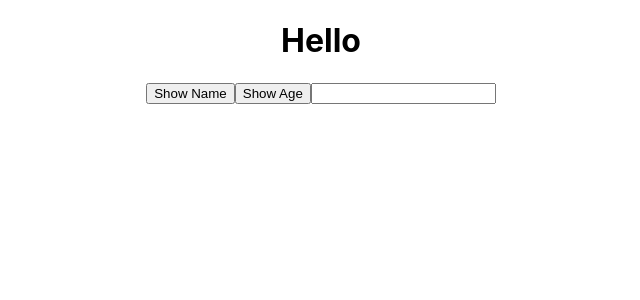
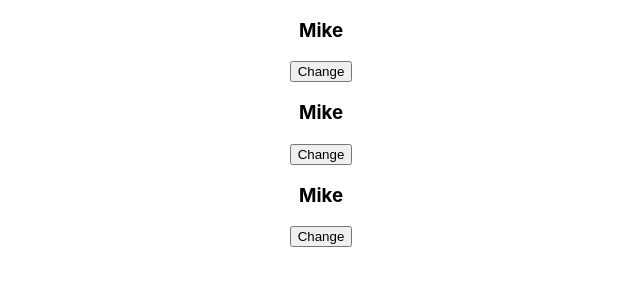
Before and after one commit to yhkang-xx/react-lecture, a React (Create React App) app: page / in a window 1280 px wide. Shown: the top 300 px of the page, without its empty margins (319-959 px from the left). Built offline with nearby package versions, Linux system fonts and the light colour scheme.

Commit message:
react Hook - useState 사용법

```diff
--- a/src/App.js
+++ b/src/App.js
@@ -5,6 +5,8 @@ function App() {
     return (
         <div className="App">
             <Hello />
+            <Hello />
+            <Hello />
         </div>
     );
 }
--- a/src/component/Hello.js
+++ b/src/component/Hello.js
@@ -1,28 +1,23 @@
-
+import { useState } from "react";
 
 export default function Hello() {
-    function showName() {
-        console.log('Mike');
-    }
-    function showAge(age) {
-        console.log(age);
-    }
-    function showText(txt) {
-        console.log(txt);
-    }
+    const [name, setName] = useState('Mike');
+
+    // function changeName() {
+    //     const newName = name === 'Mike' ? 'Jane' : 'Mike';
+    //     setName(newName);
+    // };
+
     return (
         <div>
-            <h1>Hello</h1>
-            <button onClick={showName}>Show Name</button>
+            {/* <h1>state</h1>
+            <h2>컴포넌트 속성값</h2> */}
+            <h3 id='name'>{name}</h3>
+            {/* <button onClick={changeName}>Change</button> */}
             <button onClick={() => {
-                showAge(30);
-            }}>Show Age</button>
-
-            <input type="text" onChange={e => {
-                const txt = e.target.value;
-                showText(txt);
-            }} />
-
+                setName(name === 'Mike' ? 'Jane' : 'Mike'
+                )
+            }}>Change</button>
         </div>
     );
 };
```
